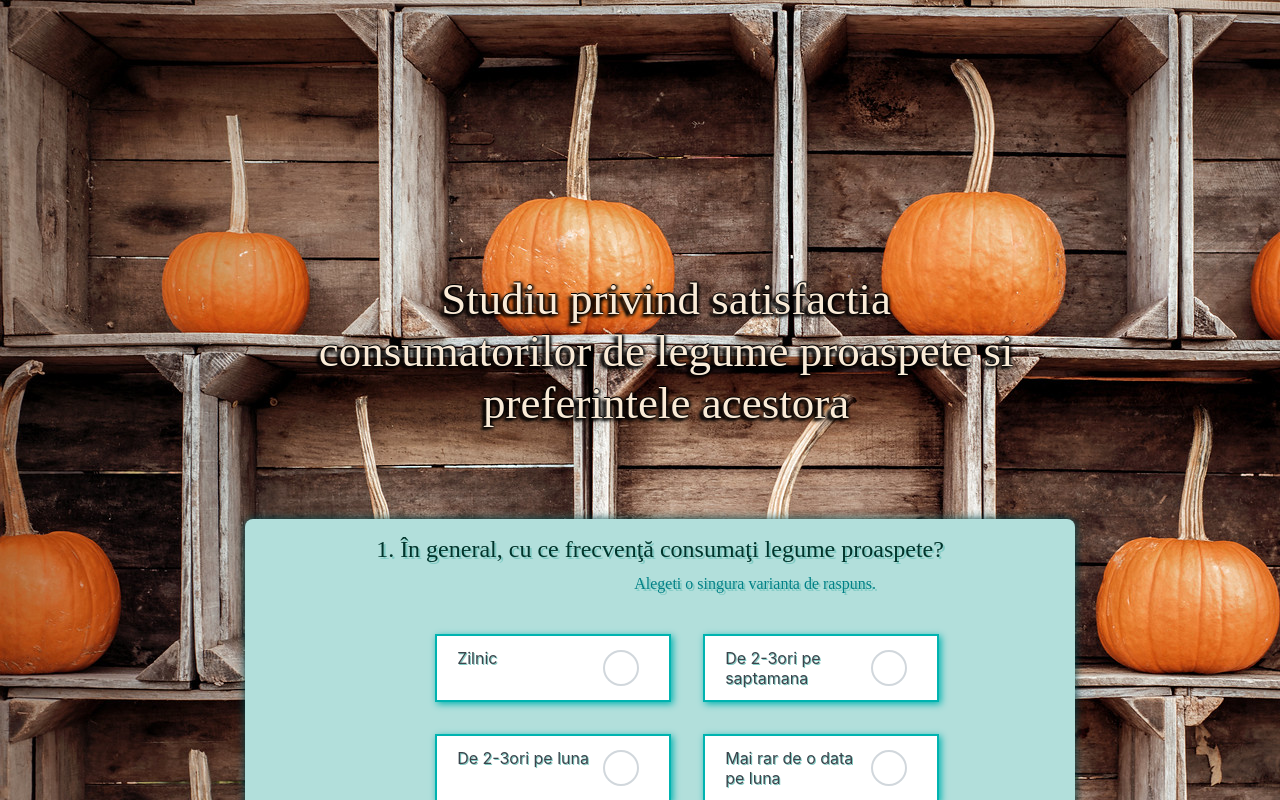
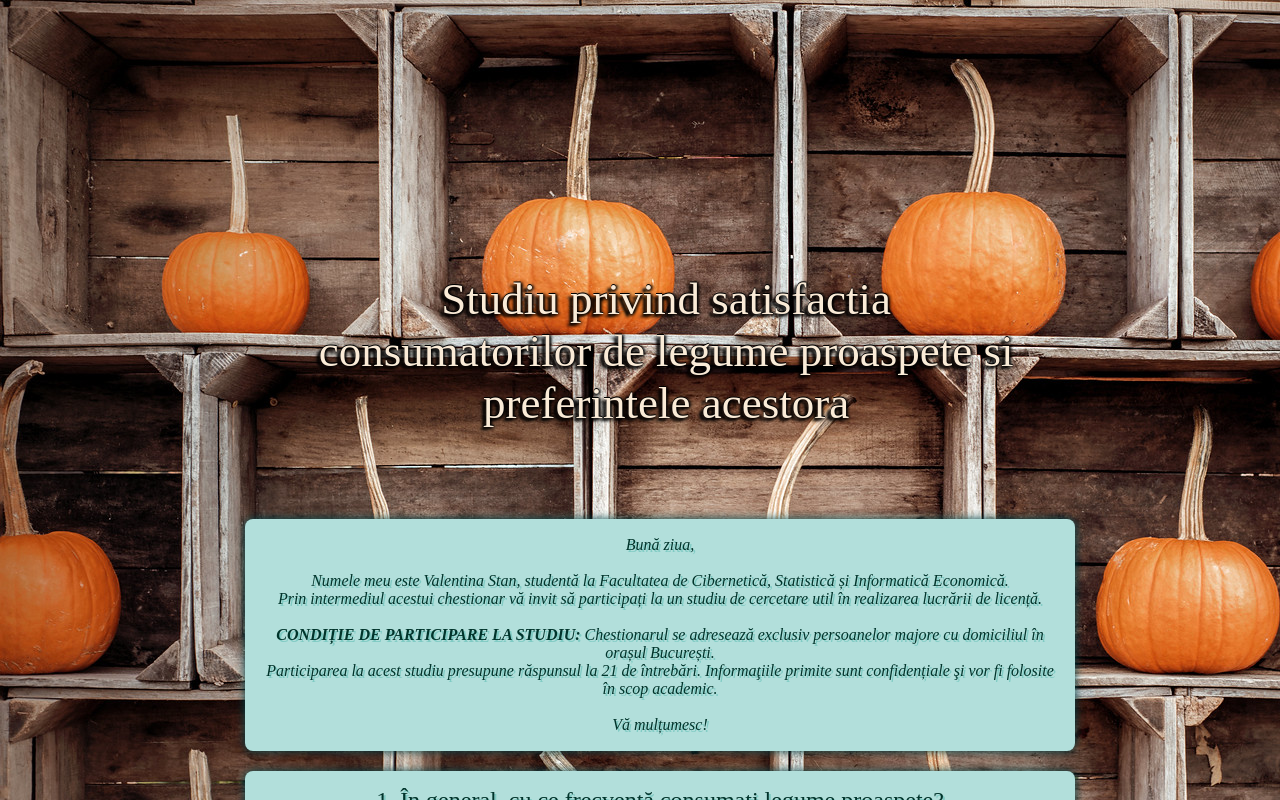
Before and after one commit to valentinastan/licenta-chestionar-frontend, a React (Create React App) app: page / in a window 1280 px wide. Shown: the top 800 px of the page. Built offline with nearby package versions, Linux system fonts and the light colour scheme.

Commit message:
added a short introduction and some changes for questions

```diff
--- a/src/components/questionnaire.js
+++ b/src/components/questionnaire.js
@@ -80,6 +80,14 @@ const Questionnaire = () => {
               <React.Fragment>
                 <h1>Studiu privind satisfactia consumatorilor de legume proaspete si preferintele acestora</h1>
                 <ul>
+                <p>Bună ziua,<br></br><br></br>
+
+                    Numele meu este Valentina Stan, studentă la Facultatea de Cibernetică, Statistică și Informatică Economică. <br></br>
+                    Prin intermediul acestui chestionar vă invit să participați la un studiu de cercetare util în realizarea lucrării de licență. <br></br><br></br>
+                    <b>CONDIȚIE DE PARTICIPARE LA STUDIU:</b> Chestionarul se adresează exclusiv persoanelor majore cu domiciliul în orașul București.  <br></br>
+                    Participarea la acest studiu presupune răspunsul la 21 de întrebări. Informaţiile primite sunt confidențiale şi vor fi folosite în scop academic. <br></br> <br></br>
+
+                    Vă mulțumesc!</p>
                   {
                     questionKeys.map( (key, index) => {
                       if(questions[key].errorMessage)
--- a/src/helpers/allQuestions.js
+++ b/src/helpers/allQuestions.js
@@ -15,10 +15,14 @@ const allQuestions = {
           checked: false,
         },
         3: {
+          val: 'Saptamanal',
+          checked: false,
+        },
+        4: {
           val: 'De 2-3ori pe luna',
           checked: false,
         },
-        4: {
+        5: {
           val: 'Mai rar de o data pe luna',
           checked: false,
         },
@@ -33,10 +37,14 @@ const allQuestions = {
           checked: false,
         },
         2: {
+          val: 'De 2-3ori pe saptamana',
+          checked: false,
+        },
+        3: {
           val: 'Saptamanal',
           checked: false,
         },
-        3: {
+        4: {
           val: 'La cateva saptamani',
           checked: false,
         },
@@ -258,7 +266,7 @@ const allQuestions = {
     },
     8: {
       id: 8,
-      text: 'Preferati sa achizitionati legume proaspete in extrasezon?',
+      text: 'Preferaţi să achizitionaţi legume proaspete în extrasezon?',
       variante: {
         1: {
           val: 'Da',
@@ -272,12 +280,12 @@ const allQuestions = {
     },
     9: {
       id: 9,
-      text: 'Ce legume v-ati dori sa puteti achizitiona pe tot parcursul anului, chiar si in sezonul rece?',
+      text: 'Ce legume v-aţi dori să puteţi achiziţiona pe tot parcursul anului, chiar şi în sezonul rece?',
       type: 'inputAnswer',
     },
     10: {
       id: 10,
-      text: 'Cu cat ati fi dispus sa platiti mai mult pentru un kilogram de legume ecologice comparativ cu un kilogram de legume conventionale?',
+      text: 'Cu cât aţi fi dispus să plătiţi mai mult pentru un kilogram de legume ecologice comparativ cu un kilogram de legume convenţionale?',
       variante: {
         1: {
           val: '0%',
@@ -303,7 +311,7 @@ const allQuestions = {
     },
     11: {
       id: 11,
-      text: 'Cat de multumit sunteti cu privire la legumele proaspete pe care le achizitionati in momentul actual?',
+      text: 'Cât de mulţumit sunteţi cu privire la legumele proaspete pe care le achiziţionati în momentul actual?',
       variante: {
         1: {
           val: 'Foarte nemultumit',
@@ -329,7 +337,7 @@ const allQuestions = {
     },
     12: {
       id: 12,
-      text: 'Cat de dificil va este sa gasiti legume proaspete conform asteptarilor dumneavoastra?',
+      text: 'Cât de dificil vă este să vă procuraţi legume proaspete conform aşteptărilor dumneavoastră?',
       variante: {
         1: {
           val: 'Foarte dificil, nu gasesc',
@@ -355,7 +363,7 @@ const allQuestions = {
     },
     13: {
       id: 13,
-      text: 'Care este vârsta dumneavoastră?',
+      text: 'În cadrul cărui interval de vârstă vă situați?',
       variante: {
         1: {
           val: '18-25 ani',
@@ -385,7 +393,7 @@ const allQuestions = {
     },
     14: {
       id: 14,
-      text: 'Sexul dumneavoastră?',
+      text: 'Cărui sex aparțineți?',
       variante: {
         1: {
           val: 'Feminin',
@@ -477,26 +485,42 @@ const allQuestions = {
     },
     18: {
       id: 18,
-      text: 'Care este ultima şcoală absolvită?',
+      text: 'Care este ultima formă de educație absolvită?',
       variante: {
         1: {
-          val: 'Scoală generală',
+          val: 'Invatamant primar',
           checked: false,
         },
         2: {
-          val: 'Gimnaziu',
+          val: 'Invatamant gimnazial',
           checked: false,
         },
         3: {
-          val: 'Liceu',
+          val: 'Invatamant liceal',
           checked: false,
         },
         4: {
-          val: 'Facultate',
+          val: 'Invatamant postliceal',
           checked: false,
         },
         5: {
-          val: 'Postuniversitar',
+          val: 'Invatamant profesional',
+          checked: false,
+        },
+        6: {
+          val: 'Studii universitare de licenta',
+          checked: false,
+        },
+        7: {
+          val: 'Studii universitare de masterat',
+          checked: false,
+        },
+        8: {
+          val: 'Studii universitare de doctorat',
+          checked: false,
+        },
+        9: {
+          val: 'Studii postuniversitare',
           checked: false,
         },
       },
```
Also changed, not shown: src/state-management/reducers/questionReducer.js (line endings or trailing spaces).
